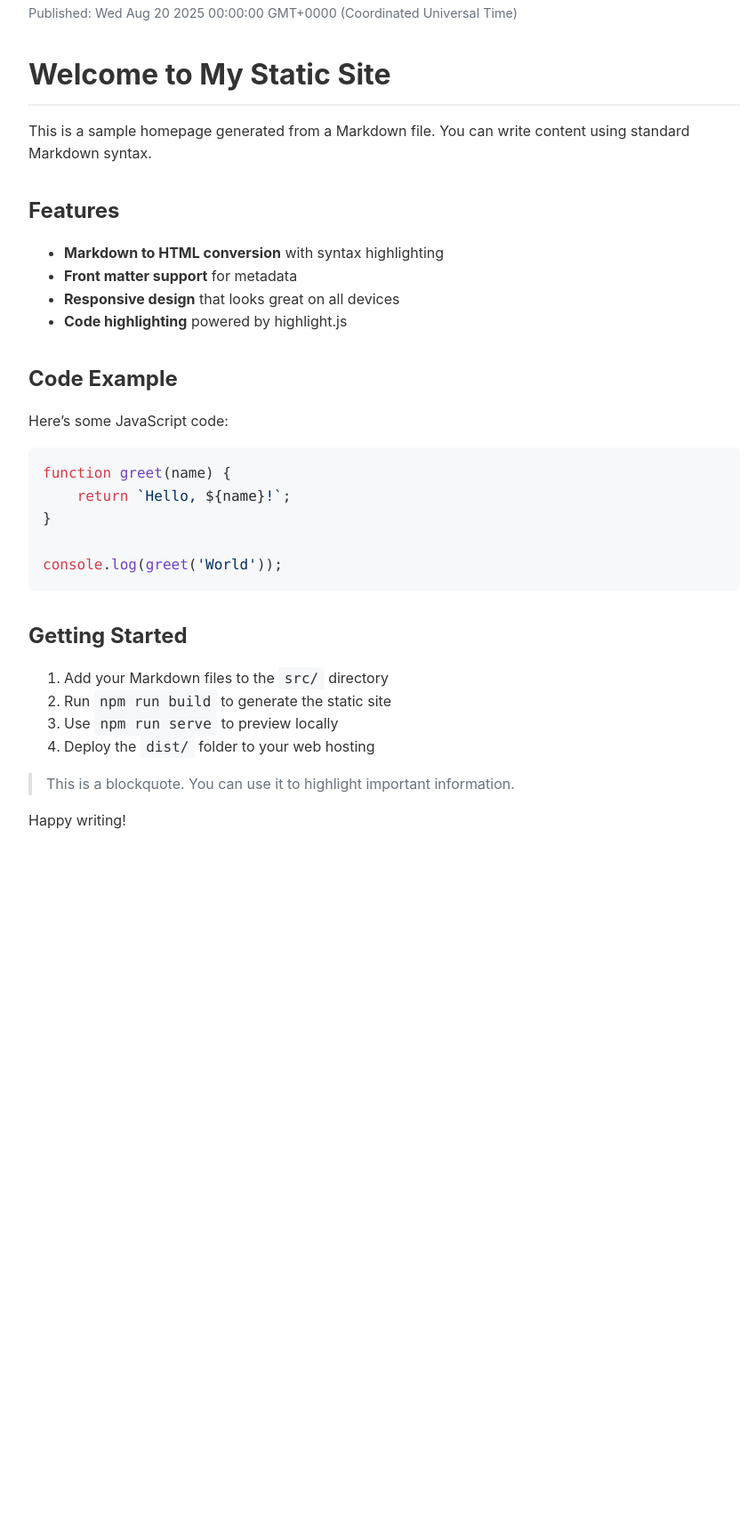
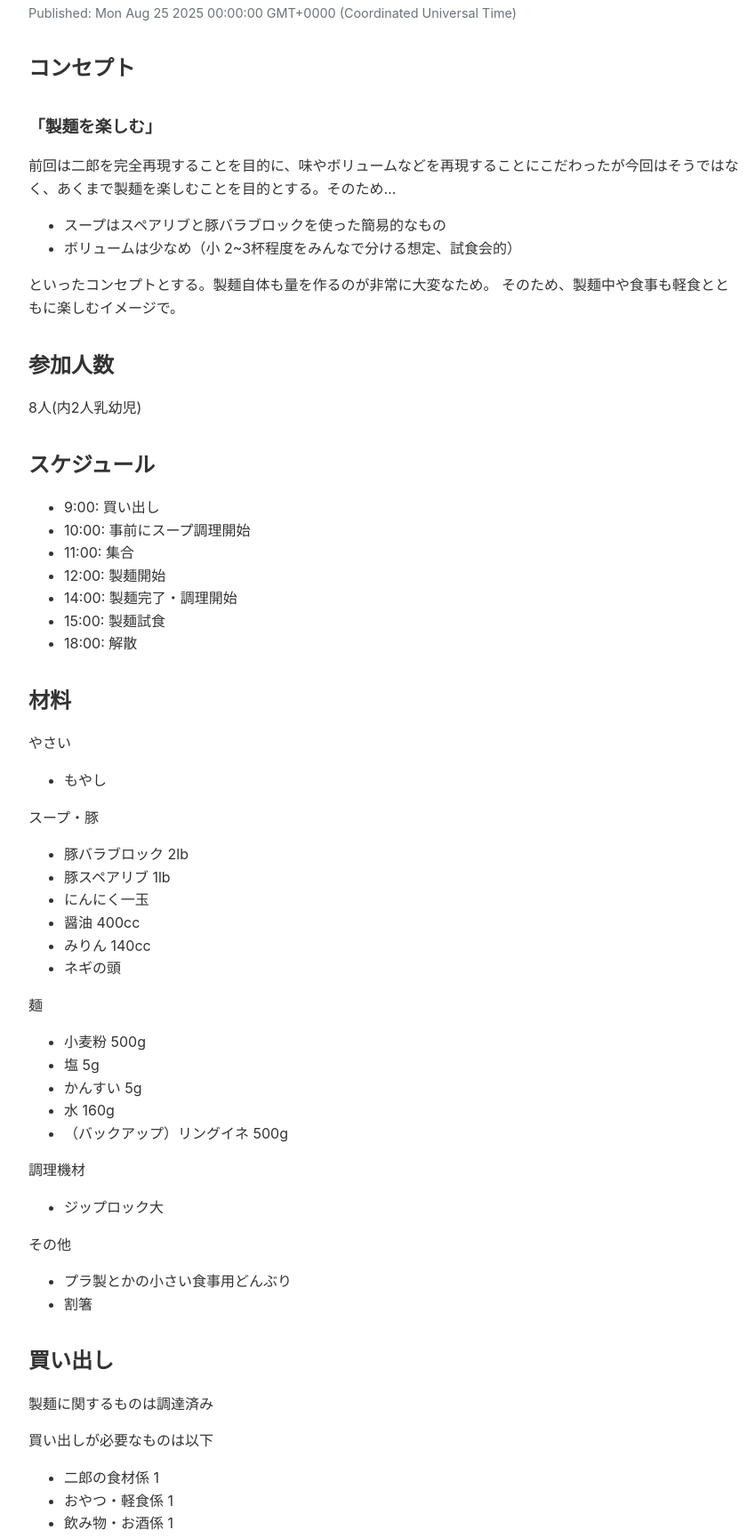
Before and after one commit to pco2699/obsidian-pages, a plain HTML site: page jiro.html in a window 1280 px wide. Shown: the part 87-1816 px from the top of the page at 89% size, without its empty margins (208-1057 px from the left). Before the commit the page ends 1071 px from the top, so only its background shows below. Drawn offline with nearby package versions, Linux system fonts and the light colour scheme.

Commit message:
deploy: 01e30a4cb7a7458b66c33a4929fd785e4a350d91

```diff
--- a/jiro.html
+++ b/jiro.html
@@ -4,7 +4,7 @@
 <head>
     <meta charset="UTF-8">
     <meta name="viewport" content="width=device-width, initial-scale=1.0">
-    <title>Welcome to My Site</title>
+    <title>二郎製麺会</title>
     <link rel="stylesheet" href="https://cdnjs.cloudflare.com/ajax/libs/highlight.js/11.9.0/styles/github.min.css">
     <style>
         body {
@@ -67,35 +67,67 @@
     <nav class="nav">
         <a href="/">Home</a>
     </nav>
-    <div class="meta">Published: Wed Aug 20 2025 00:00:00 GMT+0000 (Coordinated Universal Time)</div>
-    <h1>Welcome to My Static Site</h1>
-<p>This is a sample homepage generated from a Markdown file. You can write content using standard Markdown syntax.</p>
-<h2>Features</h2>
+    <div class="meta">Published: Mon Aug 25 2025 00:00:00 GMT+0000 (Coordinated Universal Time)</div>
+    <h2>コンセプト</h2>
+<h3>「製麺を楽しむ」</h3>
+<p>前回は二郎を完全再現することを目的に、味やボリュームなどを再現することにこだわったが今回はそうではなく、あくまで製麺を楽しむことを目的とする。そのため…</p>
 <ul>
-<li><strong>Markdown to HTML conversion</strong> with syntax highlighting</li>
-<li><strong>Front matter support</strong> for metadata</li>
-<li><strong>Responsive design</strong> that looks great on all devices</li>
-<li><strong>Code highlighting</strong> powered by highlight.js</li>
+<li>スープはスペアリブと豚バラブロックを使った簡易的なもの</li>
+<li>ボリュームは少なめ（小 2~3杯程度をみんなで分ける想定、試食会的）</li>
 </ul>
-<h2>Code Example</h2>
-<p>Here’s some JavaScript code:</p>
-<pre><code class="language-javascript"><span class="hljs-keyword">function</span> <span class="hljs-title function_">greet</span>(<span class="hljs-params">name</span>) {
-    <span class="hljs-keyword">return</span> <span class="hljs-string">`Hello, <span class="hljs-subst">${name}</span>!`</span>;
-}
-
-<span class="hljs-variable language_">console</span>.<span class="hljs-title function_">log</span>(<span class="hljs-title function_">greet</span>(<span class="hljs-string">&#x27;World&#x27;</span>));
-</code></pre>
-<h2>Getting Started</h2>
-<ol>
-<li>Add your Markdown files to the <code>src/</code> directory</li>
-<li>Run <code>npm run build</code> to generate the static site</li>
-<li>Use <code>npm run serve</code> to preview locally</li>
-<li>Deploy the <code>dist/</code> folder to your web hosting</li>
-</ol>
-<blockquote>
-<p>This is a blockquote. You can use it to highlight important information.</p>
-</blockquote>
-<p>Happy writing!</p>
+<p>といったコンセプトとする。製麺自体も量を作るのが非常に大変なため。
+そのため、製麺中や食事も軽食とともに楽しむイメージで。</p>
+<h2>参加人数</h2>
+<p>8人(内2人乳幼児)</p>
+<h2>スケジュール</h2>
+<ul>
+<li>9:00: 買い出し</li>
+<li>10:00: 事前にスープ調理開始</li>
+<li>11:00: 集合</li>
+<li>12:00: 製麺開始</li>
+<li>14:00: 製麺完了・調理開始</li>
+<li>15:00: 製麺試食</li>
+<li>18:00: 解散</li>
+</ul>
+<h2>材料</h2>
+<p>やさい</p>
+<ul>
+<li>もやし</li>
+</ul>
+<p>スープ・豚</p>
+<ul>
+<li>豚バラブロック 2lb</li>
+<li>豚スペアリブ 1lb</li>
+<li>にんにく一玉</li>
+<li>醤油 400cc</li>
+<li>みりん 140cc</li>
+<li>ネギの頭</li>
+</ul>
+<p>麺</p>
+<ul>
+<li>小麦粉 500g</li>
+<li>塩 5g</li>
+<li>かんすい 5g</li>
+<li>水 160g</li>
+<li>（バックアップ）リングイネ 500g</li>
+</ul>
+<p>調理機材</p>
+<ul>
+<li>ジップロック大</li>
+</ul>
+<p>その他</p>
+<ul>
+<li>プラ製とかの小さい食事用どんぶり</li>
+<li>割箸</li>
+</ul>
+<h2>買い出し</h2>
+<p>製麺に関するものは調達済み</p>
+<p>買い出しが必要なものは以下</p>
+<ul>
+<li>二郎の食材係 1</li>
+<li>おやつ・軽食係 1</li>
+<li>飲み物・お酒係 1</li>
+</ul>
 
 </body>
 </html>
```
Also changed, not shown: index.html (+1 -1 lines).
